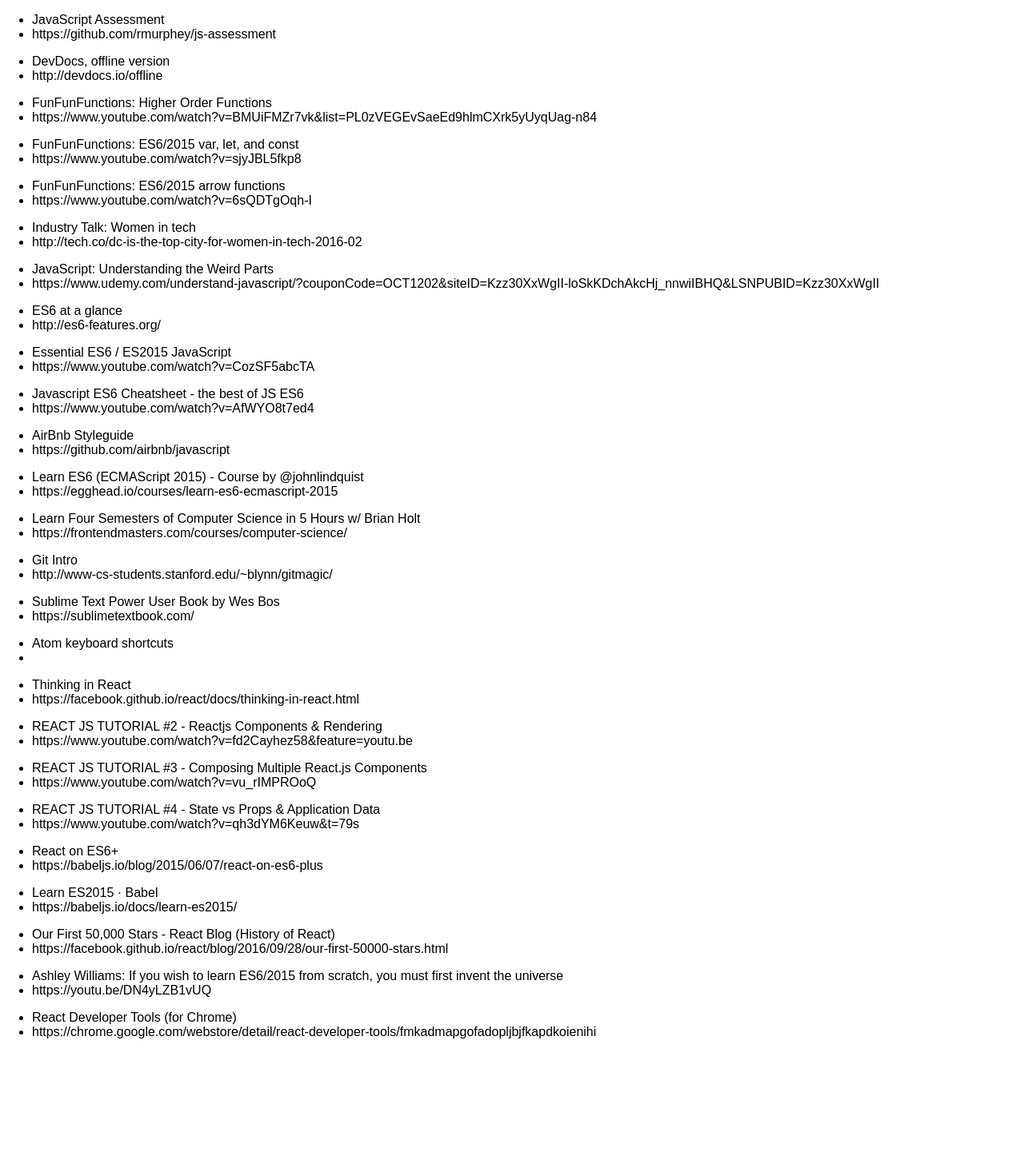
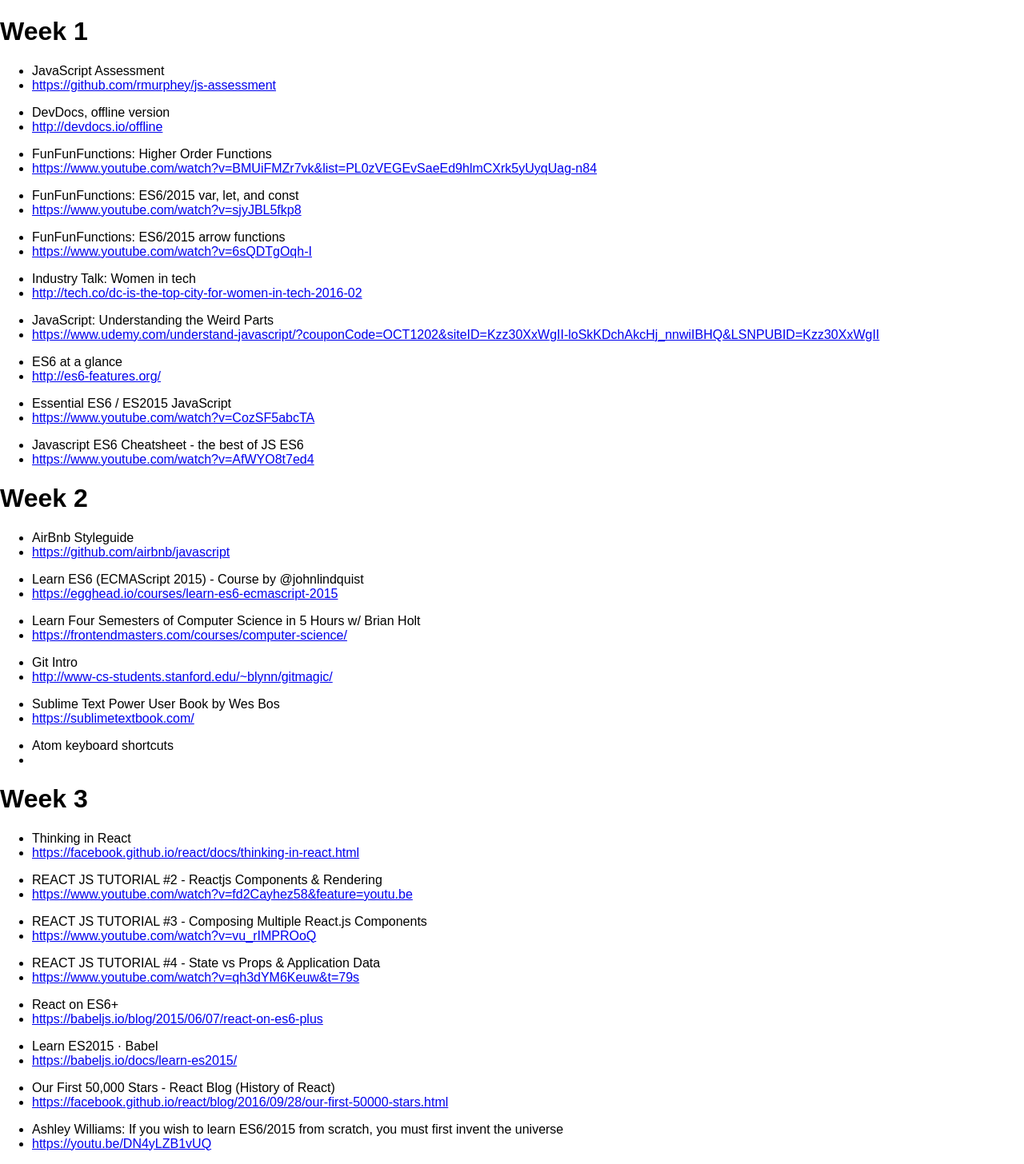
Before and after one commit to keirstaple/react-curriculum-journal, a React (Create React App) app: page / in a window 1280 px wide. Shown: the top 1456 px of the page at 80% size. Before the commit the page ends 1316 px from the top, so only its background shows below. Built offline with nearby package versions, Linux system fonts and the light colour scheme.

Commit message:
add week titles before each week and add links to anchor tags

```diff
--- a/src/App.js
+++ b/src/App.js
@@ -115,11 +115,15 @@
   }
 
   render() {
-    //array to test passing a value to child compoonent
     return (
       <div className="App">
+        <h1>Week 1</h1>
         <Week entries={this.state.week1} />
+
+        <h1>Week 2</h1>
         <Week entries={this.state.week2} />
+
+        <h1>Week 3</h1>
         <Week entries={this.state.week3} />
       </div>
     );
--- a/src/Week.js
+++ b/src/Week.js
@@ -3,12 +3,11 @@
 class Week extends Component {
 
   render() {
-    console.log(this.props.entries);
     const linkMap = this.props.entries.map((item, id) => {
       return (
         <ul key={id}>
           <li>{item.title}</li>
-          <li>{item.link}</li>
+          <li><a href={item.link}>{item.link}</a></li>
         </ul>
       );
     });
```
